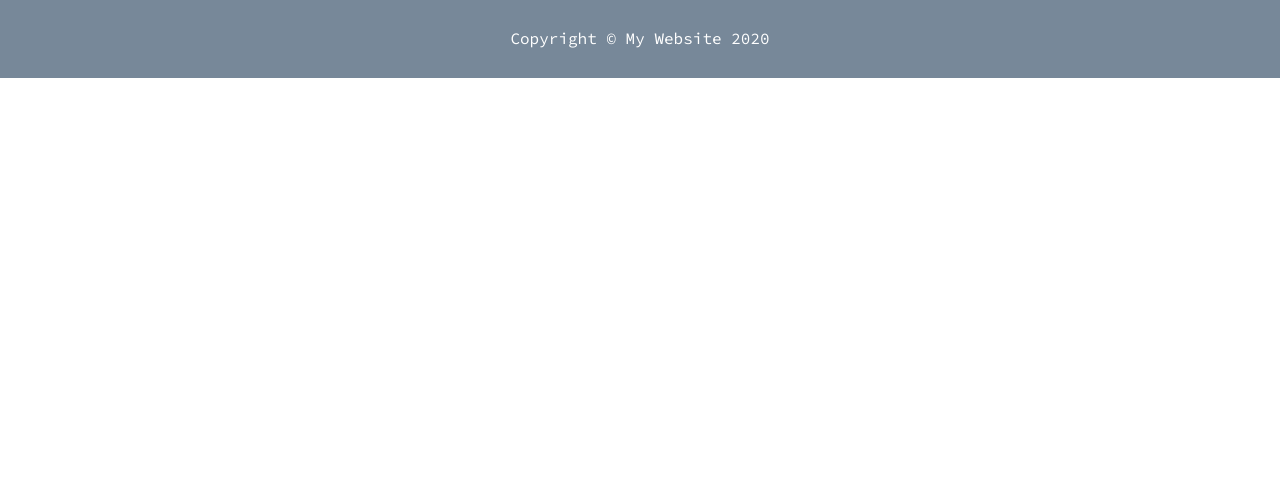
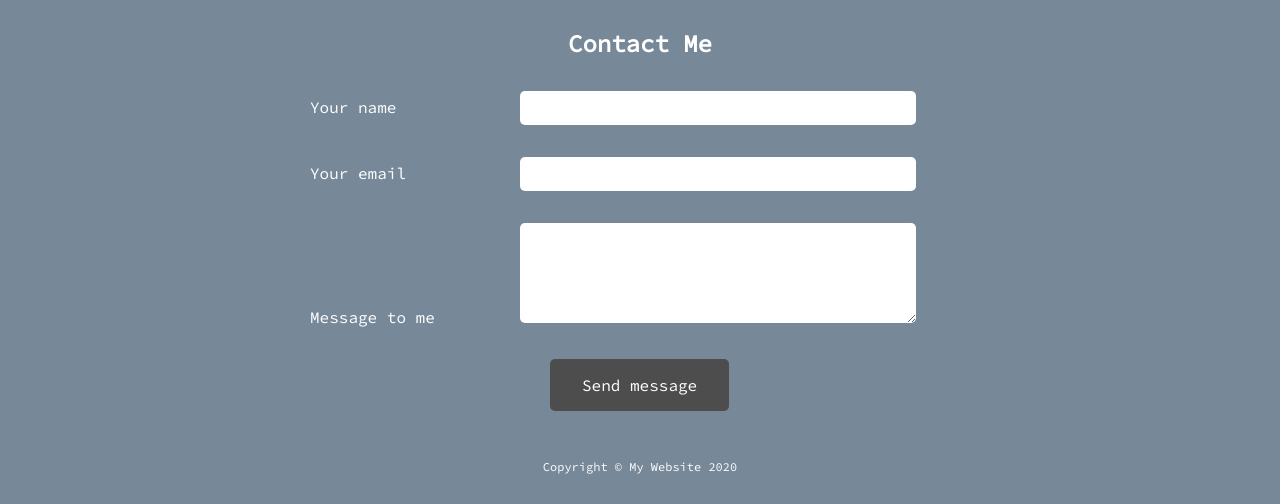
Before and after one commit to aaronojala/HTML, a plain HTML site: page Portfolio/index.html in a window 1280 px wide. Shown: the part 2553-3057 px from the top of the page. Before the commit the page ends 2631 px from the top, so only its background shows below. Drawn offline with Linux system fonts and the light colour scheme.

Commit message:
added form for portfolio

```diff
--- a/Portfolio/index.html
+++ b/Portfolio/index.html
@@ -103,7 +103,25 @@
       </div>
     </main>
     <footer id="footer">
-      <p>Copyright &copy; My Website 2020</p>
+      <div class="container">
+        <h2>Contact Me</h2>
+        <form>
+          <div class="form-group">
+            <label for="name">Your name</label>
+            <input type="text" name="name" id="name" />
+          </div>
+          <div class="form-group">
+            <label for="email">Your email</label>
+            <input type="emai" name="emaill" id="email" />
+          </div>
+          <div class="form-group">
+            <label for="message">Message to me</label>
+            <textarea name="message" id="message"></textarea>
+          </div>
+          <button type="submit">Send message</button>
+        </form>
+        <p>Copyright &copy; My Website 2020</p>
+      </div>
     </footer>
   </body>
 </html>
--- a/Portfolio/style.css
+++ b/Portfolio/style.css
@@ -138,3 +138,56 @@ footer {
   color: white;
   padding: 30px;
 }
+
+footer .container {
+  background-color: lightslategrey;
+  padding-bottom: 0px;
+  padding-top: 0px;
+}
+
+footer p {
+  margin-top: 48px;
+  font-size: 12px;
+}
+
+/* Form */
+
+footer form {
+  margin: 0 auto;
+  width: 60%;
+  text-align: left;
+}
+
+footer form .form-group {
+  margin: 32px 0;
+}
+
+footer form .form-group label {
+  width: 200px;
+  display: inline-block;
+  text-align: left;
+}
+
+footer form .form-group input,
+footer form .form-group textarea {
+  padding: 0.5rem 1rem;
+  border-radius: 5px;
+  border: none;
+  width: 60%;
+  font-size: 1rem;
+}
+
+footer form .form-group textarea {
+  min-height: 100px;
+}
+
+footer form button {
+  background-color: rgb(77, 77, 77);
+  border-radius: 5px;
+  border: none;
+  padding: 16px 32px;
+  color: #fff;
+  margin-left: 240px;
+  font-size: inherit;
+  font-family: inherit;
+}
```
